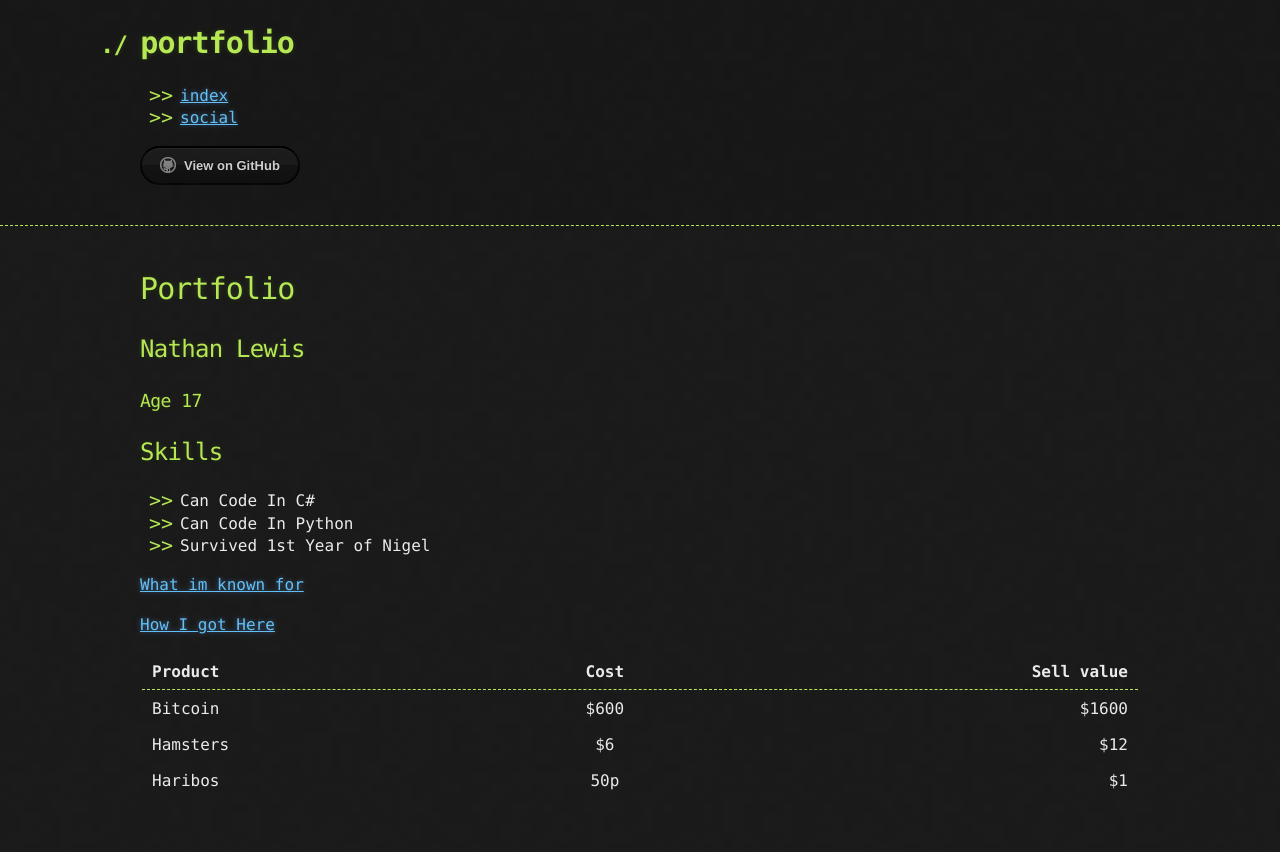
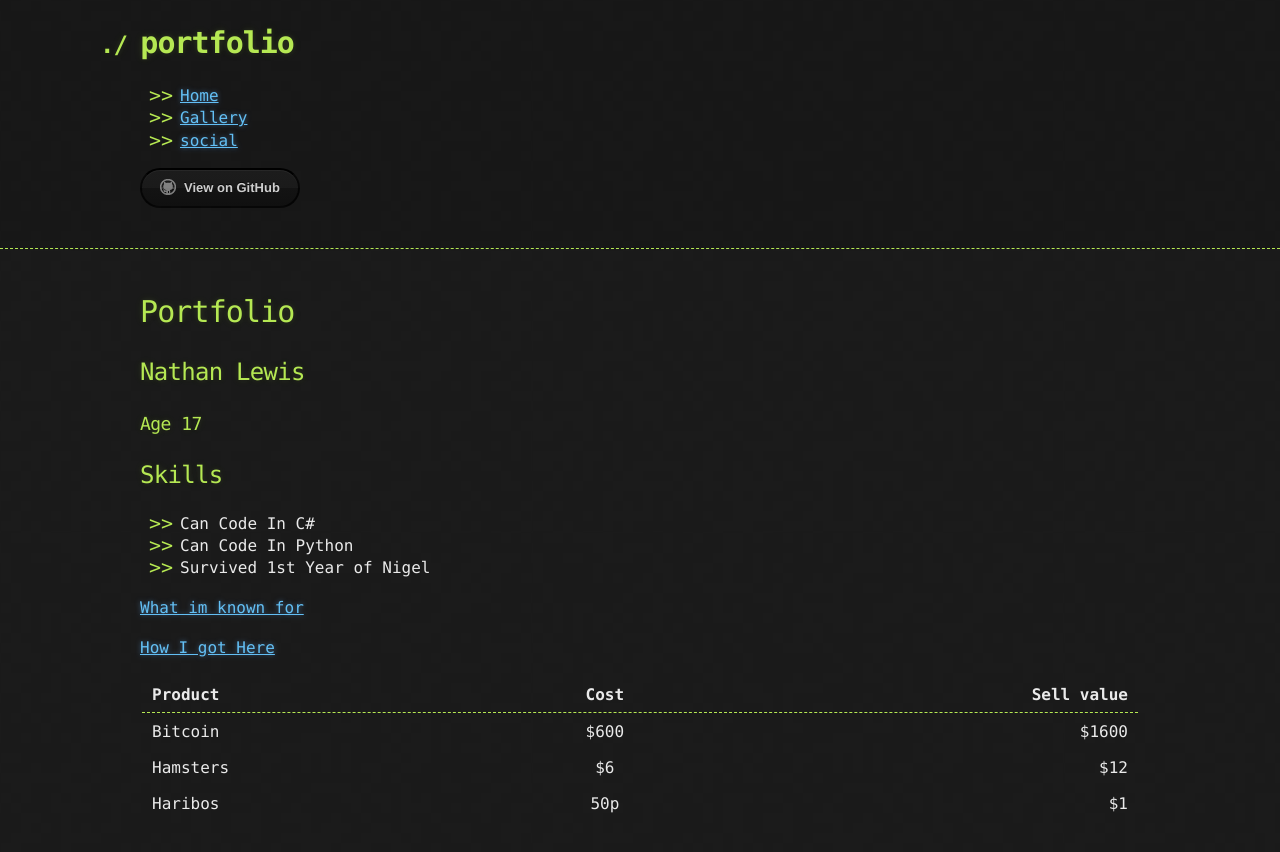
Before and after one commit to NathanLewis298/portfolio, a Jekyll site: the page built from index.md, in a window 1280 px wide. Shown: the top 852 px of the page. Built offline with Jekyll 4.4.1, drawn with Linux system fonts in a browser that asks for light colours; our own code applies the rules of GitHub Pages for plain Markdown files; the repository's description, which GitHub fills in, is left out.

Commit message:
Update nav.html

```diff
--- a/_includes/nav.html
+++ b/_includes/nav.html
@@ -1,7 +1,10 @@
 <nav>
  <ul>
    <li>
-     <a href="index.html"> index </a>
+     <a href="index.html"> Home </a>
+   </li>
+  <li>
+     <a href="gallery.html"> Gallery </a>
    </li>
     <li>
      <a href="social.html"> social </a>
```
